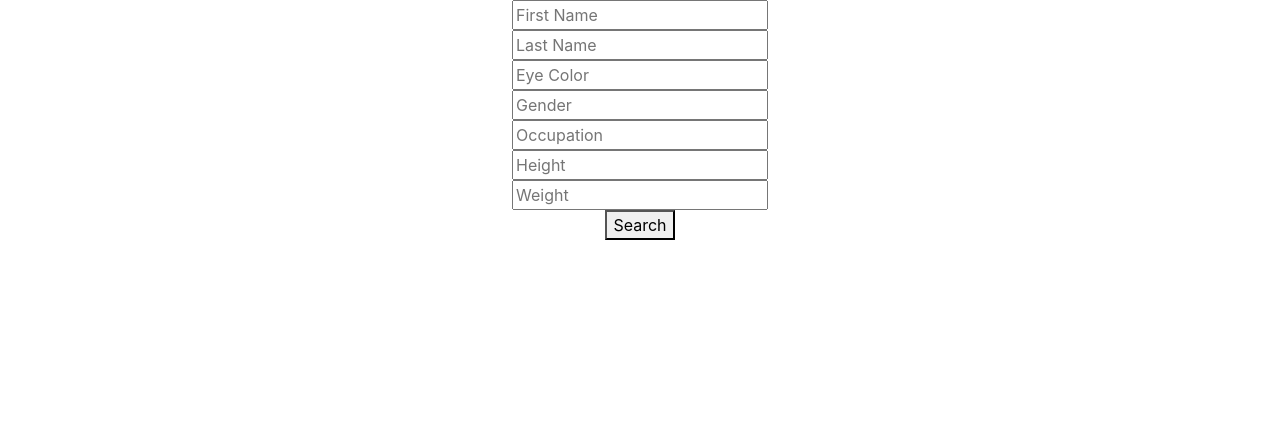
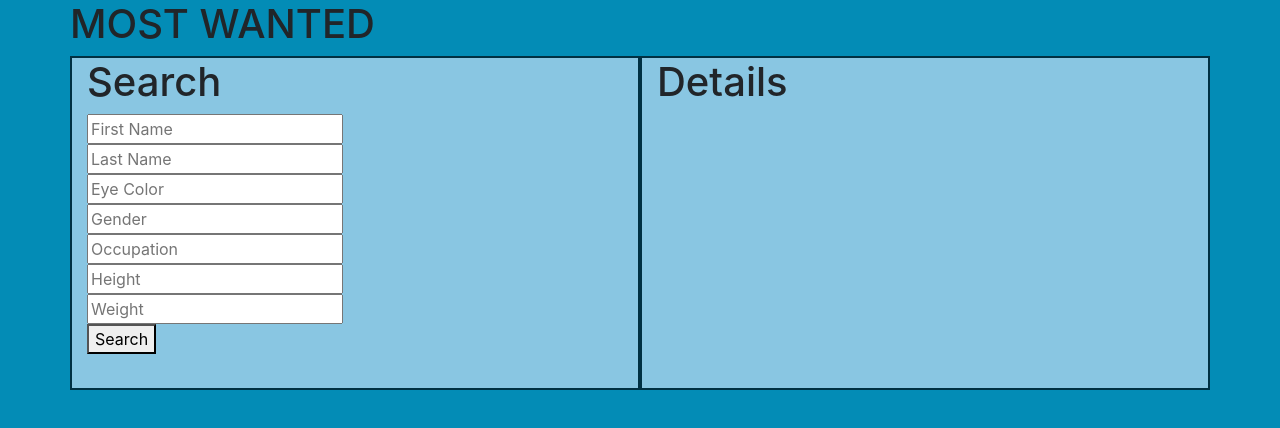
Before and after one commit to gabrielkunkel/most-wanted-reacted, a React app: page / in a window 1280 px wide. Shown: the top 428 px of the page. Built offline with nearby package versions, Linux system fonts and the light colour scheme.

Commit message:
details redering for one option, still needs to work for re-select and needs validation

```diff
--- a/src/App.css
+++ b/src/App.css
@@ -2,26 +2,56 @@
   text-align: center;
 }
 
-.App-logo {
-  height: 40vmin;
+
+
+
+body{
+  background-color: rgb(3, 140, 182);
 }
 
-.App-header {
-  background-color: #282c34;
-  min-height: 100vh;
-  display: flex;
-  flex-direction: column;
-  align-items: center;
-  justify-content: center;
-  font-size: calc(10px + 2vmin);
-  color: white;
+.record{
+  border: 2px solid rgb(0, 48, 66);
+  background-color: rgb(207, 234, 245);
 }
 
-.App-link {
-  color: #09d3ac;
+#search, #details{
+  border: 2px solid rgb(0, 48, 66);
+  background-color: rgb(140, 219, 250);
+}
+
+#details{
+  background-color: rgb(10, 10, 10);
+  background-color: rgba(188, 221, 243, 0.726);
+  text-align: left;
+
 }
 
 
+
+#search{
+background-color: rgba(188, 221, 243, 0.726);
+padding-bottom: 10px;
+text-align: left;
+}
+
+.main-header > h1{
+  text-align: center;
+}
+
+.record:hover{
+background-image: linear-gradient(rgba(255, 255, 255, 0.295), rgba(47, 0, 255, 0.288));
+font-weight: bold;
+cursor: pointer;
+
+}
+
 .record{
-  border: 2px solid rgb(111, 187, 218);
+  margin-top: 5px;
+  margin-bottom: 5px;
+  padding-right: 5px;
+  padding-left: 5px;
 }
+
+.name{
+  font-weight: bold;
+}
--- a/src/App.js
+++ b/src/App.js
@@ -1,12 +1,14 @@
 import React, { useState } from 'react';
 import './App.css';
 import { data } from './data';
-import { Record } from './Record'
+import { Record } from './Record';
+import Details from './Details';
 
 
 function App() {
   const [displayDatabase, setDisplayDatabase] = useState([]);
   const [searchObject, setSearchObject] = useState({});
+  const [selectedPerson, setSelectedPerson] = useState();
 
   const filterFromDatabase = () => {
     let searchResults = [...data];
@@ -19,6 +21,16 @@ function App() {
 
     setDisplayDatabase(searchResults);
   }
+
+
+  function updateSelectedPerson(id) {
+
+    setSelectedPerson(id);
+
+
+  }
+
+
 
   ////// CAPITALIZE FIRST LETTER // VALIDATION?
   const capitalizeFirstLetter = (string) => {
@@ -41,6 +53,13 @@ function App() {
 
   return (
     <div className="App">
+      <div className="container">
+        <div className="row main-header">
+          <h1>MOST WANTED</h1>
+        </div>
+        <div className="row">
+          <div className="col-lg-6 col-md-6 col-sm-12" id="search">
+            <h1> Search</h1>
             <form onSubmit={event => {
               event.preventDefault();
               filterFromDatabase();
@@ -54,10 +73,17 @@ function App() {
               <div><input id="weight" placeholder="Weight" onChange={e => mergeSearchObject({ weight: parseInt(e.target.value) })} /></div>
               <button>Search</button>
             </form>
+            <br />
+            {displayDatabase.map(person => <Record record={person} key={person.id} updateSelectedPerson={updateSelectedPerson} />)}
+          </div>
+          <div className="col-lg-6 col-md-6 col-sm-12" id="details">
+            <h1>Details</h1>
+            {!selectedPerson ? <div></div> : <Details id={selectedPerson} />}
 
-      <br />
+          </div>
+        </div>
+      </div>
 
-      {displayDatabase.map(person => <Record record={person} key={person.id} />)}
 
     </div>
   );
--- a/src/Details.js
+++ b/src/Details.js
@@ -1,4 +1,4 @@
-import React, { useState } from 'react';
+import React, { useEffect, useState } from 'react';
 import { Link } from '@reach/router';
 import { data } from './data';
 
@@ -10,6 +10,11 @@ export const Details = ({ id }) => {
   function getRecord(id) {
     return data.filter(person => parseInt(id) === person.id).pop();
   }
+
+  useEffect(() => {
+
+    console.log("Record", id);
+  });
 
   function findDescendants(searchPerson, people = data) {
     let filteredPeople = people
@@ -100,6 +105,7 @@ export const Details = ({ id }) => {
     <div>
       <div>First Name: {record.firstName}</div>
       <div>Last Name: {record.lastName}</div>
+      <div>ID: {record.id}</div>
       <div>Date of Birth: {record.dob} <i> ({generateAgeFromDOB(record.dob)} years old)</i> </div>
       <div>Height: {record.height}</div>
       <div>Descendants: {descendants.length < 1 ? <span><i>No Descendants</i></span> :
@@ -120,3 +126,5 @@ export const Details = ({ id }) => {
     </div>
   )
 }
+
+export default Details;
--- a/src/Record.js
+++ b/src/Record.js
@@ -1,7 +1,12 @@
 import React from "react";
-import { Link } from "@reach/router";
+//import { Link } from "@reach/router";
 
-export const Record = ({ record }) => {
+
+
+export const Record = ({ record, updateSelectedPerson }) => {
+
+
+
 
   function generateAgeFromDOB(dob) {
     let today = new Date();
@@ -17,7 +22,7 @@ export const Record = ({ record }) => {
 
   return (
     <div className="record">
-      <div><Link to={"/details/" + record.id}>{record.firstName} {record.lastName}</Link>, <i>{record.occupation}</i></div>
+      <div onClick={() => updateSelectedPerson(record.id)}><span className="name">{record.firstName} {record.lastName}</span>, <i>{record.occupation}</i></div>
       <div>Ht: {record.height} inches tall, Wt: {record.weight} lb</div>
       <div>Born: {record.dob} <i>({generateAgeFromDOB(record.dob)} years old)</i></div>
       <br />
--- a/src/index.js
+++ b/src/index.js
@@ -3,14 +3,10 @@ import ReactDOM from 'react-dom';
 import './index.css';
 import App from './App';
 import * as serviceWorker from './serviceWorker';
-import { Router } from '@reach/router';
-import { Details } from './Details'
+
 
 ReactDOM.render(
-    <Router>
-        <App path="/"/>
-        <Details path="/details/:id" />
-    </Router>
+    <App />
 
     , document.getElementById('root'));
 
```
Lines whose indentation alone changed are shown as unchanged.
